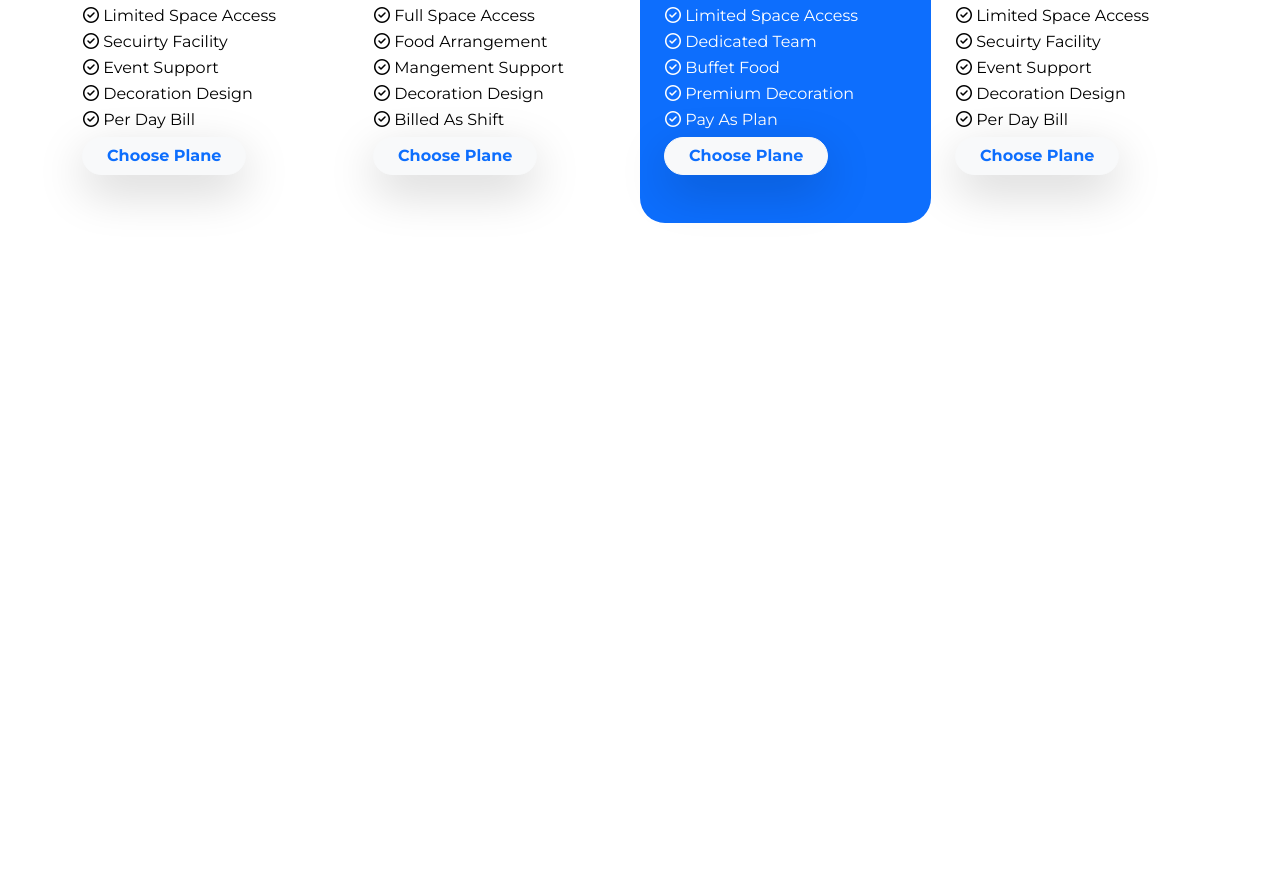
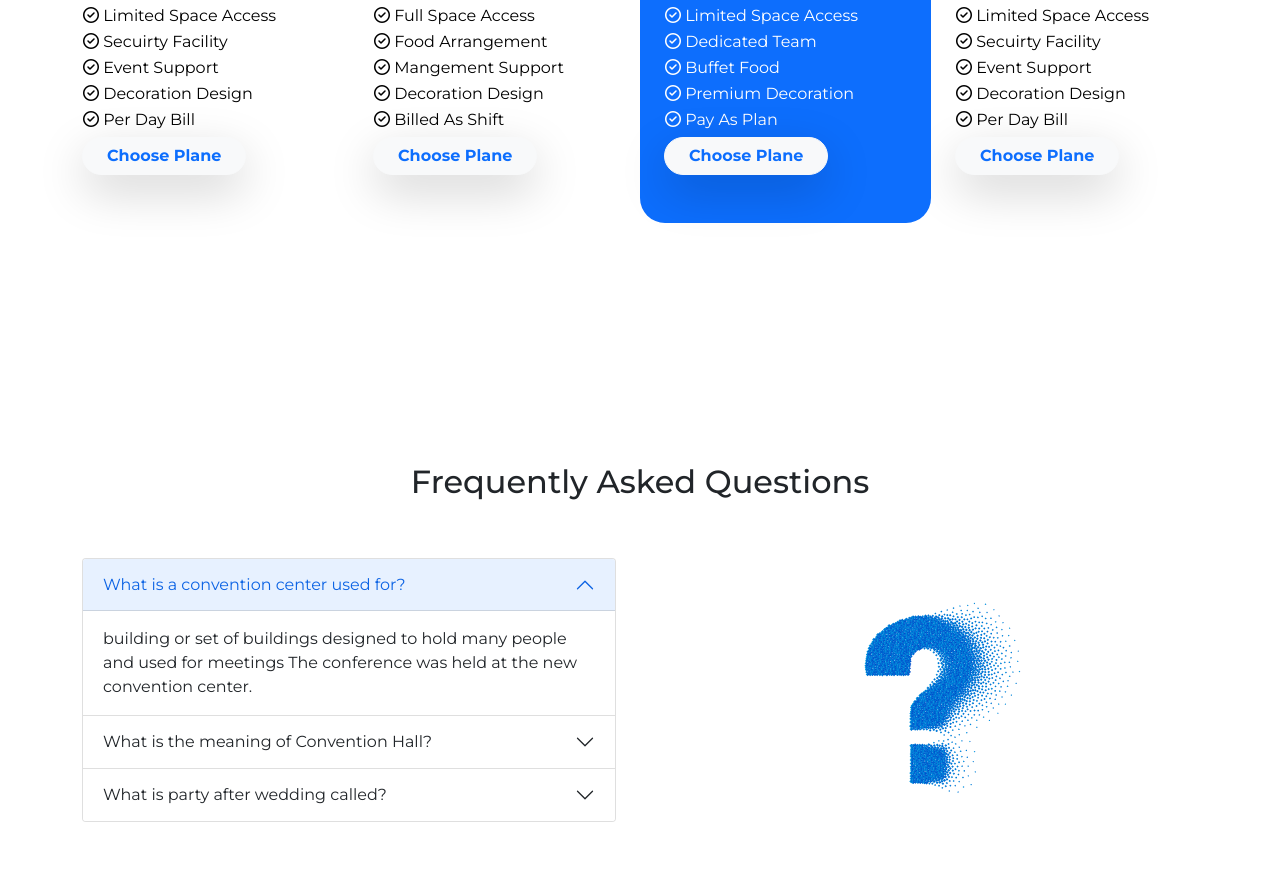
Before and after one commit to alihaider-dev/convention-center, a plain HTML site: page index.html in a window 1280 px wide. Shown: the part 1570-2443 px from the top of the page. Before the commit the page ends 1937 px from the top, so only its background shows below. Drawn offline with nearby package versions, Linux system fonts and the light colour scheme.

Commit message:
FAQ Section Added

```diff
--- a/index.html
+++ b/index.html
@@ -171,7 +171,7 @@
           <div class="section-avatar w-100">
             <img class="img-fluid" src="images/wedding.png" alt="" />
           </div>
-          <div class="section-content w-100">
+          <div class="section-content w-100 mb-4 m-md-0">
             <h2 class="fw-bold">About DN Convention</h2>
             <p>
               Turn your dream wedding into a reality. Find the perfect gown, DJ,
@@ -399,6 +399,102 @@
           </div>
         </section>
       </section>
+      <!-- FAQ Section -->
+      <section class="faq container my-5 py-5 py-md-5">
+        <div class="section-title text-capitalize text-center p-5">
+          <h2>Frequently Asked Questions</h2>
+        </div>
+        <div
+          class="g-md-5 align-items-center d-flex flex-md-row flex-wrap-reverse flex-md-nowrap gap-2 gap-md-5"
+        >
+          <div class="section-content w-100">
+            <div class="accordion" id="accordionPanelsStayOpenExample">
+              <div class="accordion-item">
+                <h2 class="accordion-header" id="panelsStayOpen-headingOne">
+                  <button
+                    class="accordion-button"
+                    type="button"
+                    data-bs-toggle="collapse"
+                    data-bs-target="#panelsStayOpen-collapseOne"
+                    aria-expanded="true"
+                    aria-controls="panelsStayOpen-collapseOne"
+                  >
+                    What is a convention center used for?
+                  </button>
+                </h2>
+                <div
+                  id="panelsStayOpen-collapseOne"
+                  class="accordion-collapse collapse show"
+                  aria-labelledby="panelsStayOpen-headingOne"
+                >
+                  <div class="accordion-body">
+                    building or set of buildings designed to hold many people
+                    and used for meetings The conference was held at the new
+                    convention center.
+                  </div>
+                </div>
+              </div>
+              <div class="accordion-item">
+                <h2 class="accordion-header" id="panelsStayOpen-headingTwo">
+                  <button
+                    class="accordion-button collapsed"
+                    type="button"
+                    data-bs-toggle="collapse"
+                    data-bs-target="#panelsStayOpen-collapseTwo"
+                    aria-expanded="false"
+                    aria-controls="panelsStayOpen-collapseTwo"
+                  >
+                    What is the meaning of Convention Hall?
+                  </button>
+                </h2>
+                <div
+                  id="panelsStayOpen-collapseTwo"
+                  class="accordion-collapse collapse"
+                  aria-labelledby="panelsStayOpen-headingTwo"
+                >
+                  <div class="accordion-body">
+                    Convention Hall means any enclosed area where public or
+                    private groups assemble to engage in business or social
+                    functions
+                  </div>
+                </div>
+              </div>
+              <div class="accordion-item">
+                <h2 class="accordion-header" id="panelsStayOpen-headingThree">
+                  <button
+                    class="accordion-button collapsed"
+                    type="button"
+                    data-bs-toggle="collapse"
+                    data-bs-target="#panelsStayOpen-collapseThree"
+                    aria-expanded="false"
+                    aria-controls="panelsStayOpen-collapseThree"
+                  >
+                    What is party after wedding called?
+                  </button>
+                </h2>
+                <div
+                  id="panelsStayOpen-collapseThree"
+                  class="accordion-collapse collapse"
+                  aria-labelledby="panelsStayOpen-headingThree"
+                >
+                  <div class="accordion-body">
+                    As mentioned above, a celebration of marriage is the name
+                    used for a big party to celebrate the marriage union when
+                    the wedding itself is a private ceremony or elopement. It is
+                    also known as an elope party, post-elopement party, or
+                    post-wedding party
+                  </div>
+                </div>
+              </div>
+            </div>
+          </div>
+          <div
+            class="section-avatar w-100 mb-4 m-md-0 d-flex justify-content-center"
+          >
+            <img class="img-fluid" src="images/faq.png" alt="" />
+          </div>
+        </div>
+      </section>
     </main>
     <!-- Foter Section -->
     <footer></footer>
```
